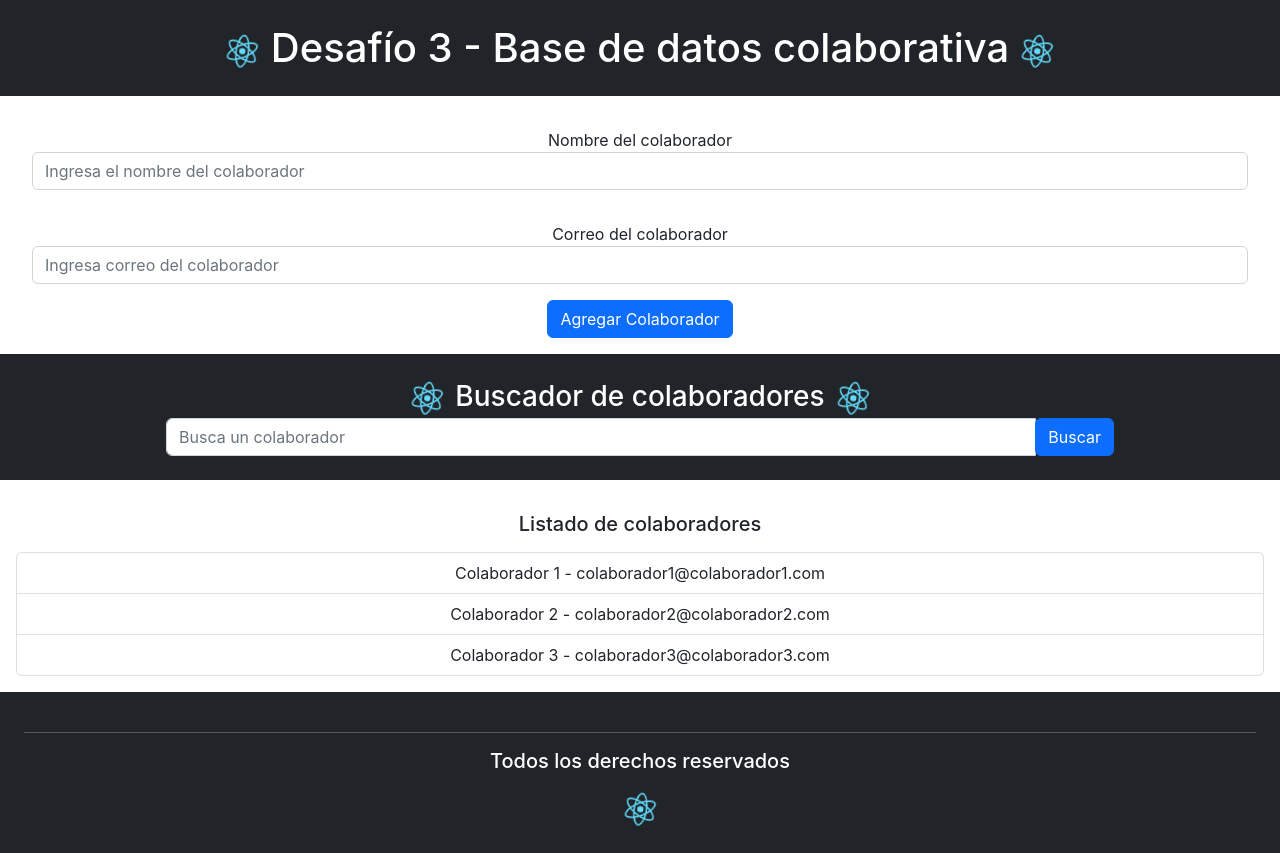
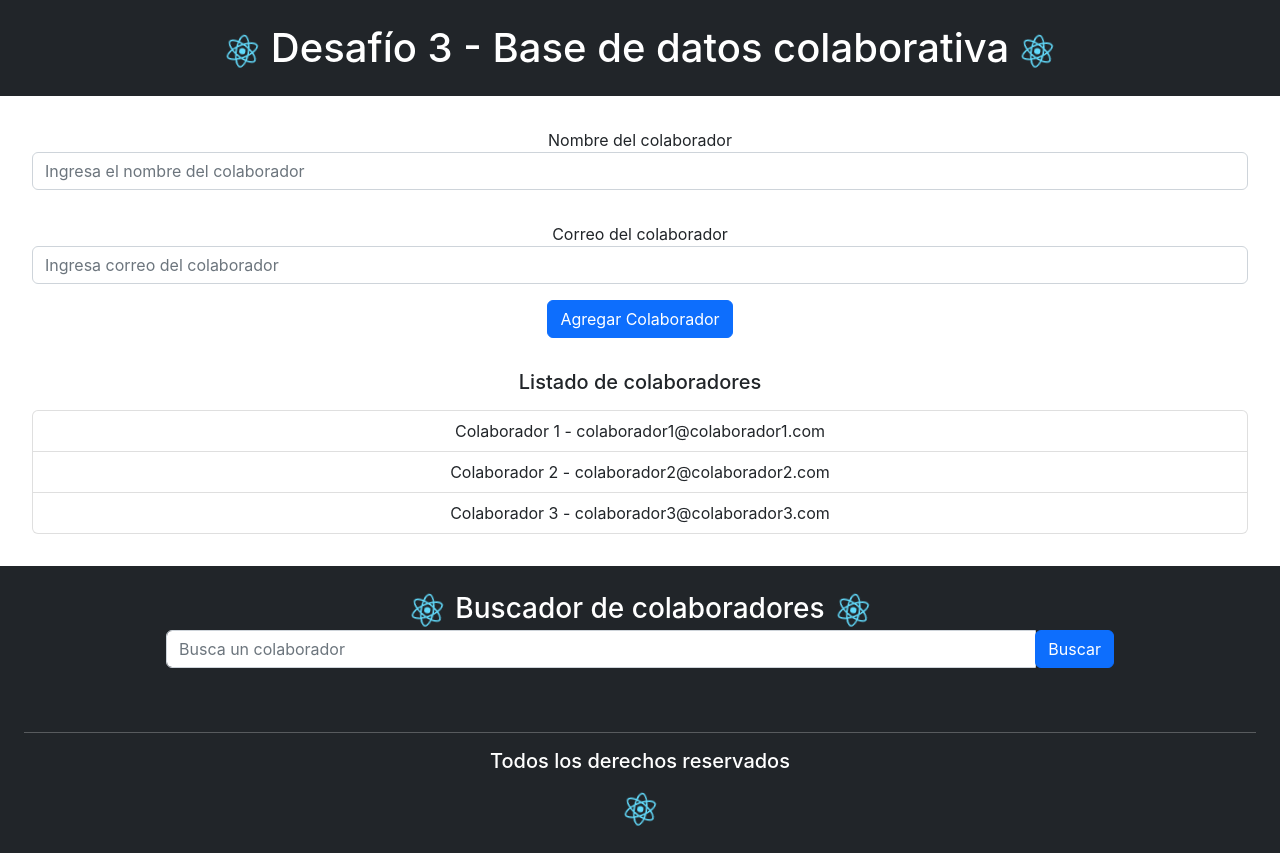
Before and after one commit to TheGreySam/desafio3-basedatoscolab, a React (Create React App) app: page / in a window 1280 px wide. Built offline with nearby package versions, Linux system fonts and the light colour scheme.

Commit message:
listado actualizado componente

```diff
--- a/src/App.js
+++ b/src/App.js
@@ -2,7 +2,7 @@ import Header from './components/header';
 import Footer from './components/footer';
 import Buscador from './components/buscador';
 import Agregar from './components/agregarColab';
-import Listado from './components/listadoColab';
+//import Listado from './components/listadoColab';
 import React from 'react';
 import './App.css';
 
@@ -12,7 +12,7 @@ function App() {
       <Header />
       <Agregar />
       <Buscador />
-      <Listado />
+
       <Footer />
     </div>
   );
--- a/src/components/agregarColab.jsx
+++ b/src/components/agregarColab.jsx
@@ -1,26 +1,27 @@
 import { BaseColaboradores } from '../bd/BaseColaboradores';
 import { useState } from "react";
 import React from "react";
+import Listado from './listadoColab';
 
 const Agregar = () => {
 
-    const [nombreCol, setNombreCol] = useState("")
-    const [correoCol, setCorreoCol] = useState("")
-    const [listaCol, setListaCol] = useState(BaseColaboradores);
+    const [nameCol, setNameCol] = useState("")
+    const [mailCol, setMailCol] = useState("")
+    const [listCol, setListCol] = useState(BaseColaboradores);
 
-    const idCol = Object.keys(listaCol).length
-    const agregarLista = (e) => {
+    const idCol = Object.keys(listCol).length
+    const addList = (e) => {
         (e).preventDefault()
-        setListaCol([...listaCol, {id: JSON.stringify(idCol+1), nombre: nombreCol, correo: correoCol}])
+        setListCol([...listCol, {id: JSON.stringify(idCol+1), nombre: nameCol, correo: mailCol}])
     }
     const inputNombre = (e) => {
-        setNombreCol(e.target.value)
+        setNameCol(e.target.value)
     }
     const inputCorreo = (e) => {
-        setCorreoCol(e.target.value)
+        setMailCol(e.target.value)
     }
 
-    console.log(listaCol);
+    //console.log(listCol);
 
     return (
         <div className="p-3 " >
@@ -39,7 +40,14 @@ const Agregar = () => {
                         onChange={inputCorreo}></input>
                 </div>
                 <div>
-                    <button className='btn btn-primary' onClick={agregarLista}>Agregar Colaborador</button>
+                    <button className='btn btn-primary' onClick={addList}>Agregar Colaborador</button>
+                </div>
+                <div>
+
+                    <Listado
+                    list= {listCol}
+
+                    />
                 </div>
             </div>
         </div>
--- a/src/components/buscador.jsx
+++ b/src/components/buscador.jsx
@@ -1,7 +1,7 @@
 import React from "react";
 import logo from '../logo.svg';
 
-const Header = () => {
+const Buscador = () => {
     return (
         <div className="p-4 bg-dark text-white" >
 
@@ -19,7 +19,7 @@ const Header = () => {
                             </div>
                             <div className="">
                                 <div className="input-group px-5">
-                                    <input type="text" class="form-control" placeholder="Busca un colaborador"
+                                    <input type="text" className="form-control" placeholder="Busca un colaborador"
                                     aria-label="Buscador de colaboradores" aria-describedby="basic-addon2"></input>
                                     <div className="input-group-append">
                                         <button className="btn btn-primary" type="button">Buscar</button>
@@ -35,4 +35,4 @@ const Header = () => {
     )
 }
 
-export default Header;
+export default Buscador;
--- a/src/components/listadoColab.jsx
+++ b/src/components/listadoColab.jsx
@@ -1,12 +1,25 @@
-import { BaseColaboradores } from '../bd/BaseColaboradores';
-import { useState } from "react";
+//import { BaseColaboradores } from '../bd/BaseColaboradores';
+//import { useState } from "react";
 import React from "react";
 
-const Listado = () => {
+const Listado = ({list}) => {
 
-    const [listaCol] = useState(BaseColaboradores);
+    console.log(list.id)
+    const arrayList = list
+    const listado = arrayList.map((e) => {
+        return (
+            <li className="list-group-item">{e.nombre} - {e.correo}</li>
+        )
+    })
+    //const listado = JSON.stringify(list)
+    //console.log(listado)
 
+    // const listadoCol = listado.map((list) =>
 
+    //         <li className="list-group-item" key={list.id}>
+    //             {list.nombre - list.correo}
+    //         </li>
+    //     )
 
 
     return (
@@ -14,11 +27,16 @@ const Listado = () => {
 
             <div className="card-body">
                 <h5 className="card-title p-3">Listado de colaboradores</h5>
-                <ul className="list-group lista">
-                {listaCol.map(BaseColaboradores =>
+                {/* <ul className="list-group lista">
+                {listCol.map(BaseColaboradores =>
                 <li className="list-group-item" key={BaseColaboradores.nombre}>
                     {BaseColaboradores.nombre} - {BaseColaboradores.correo}</li>
                     )}
+                </ul> */}
+                 <ul className="list-group lista">
+
+                {listado}
+
                 </ul>
 
 
```
